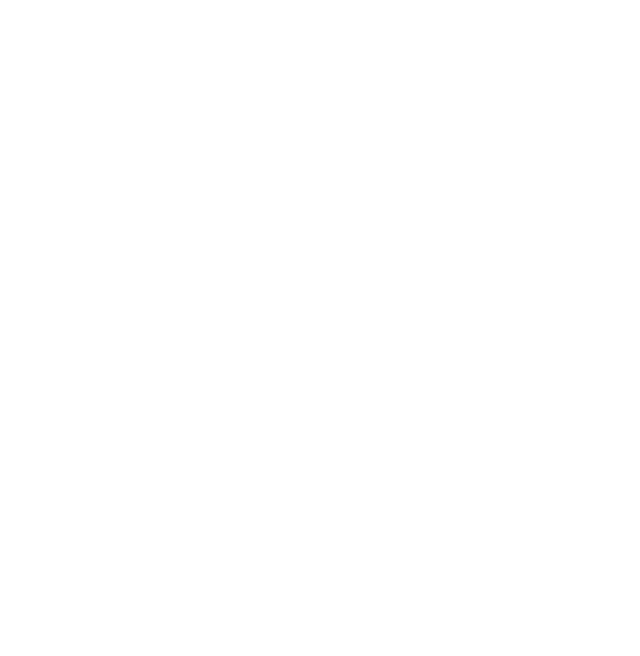
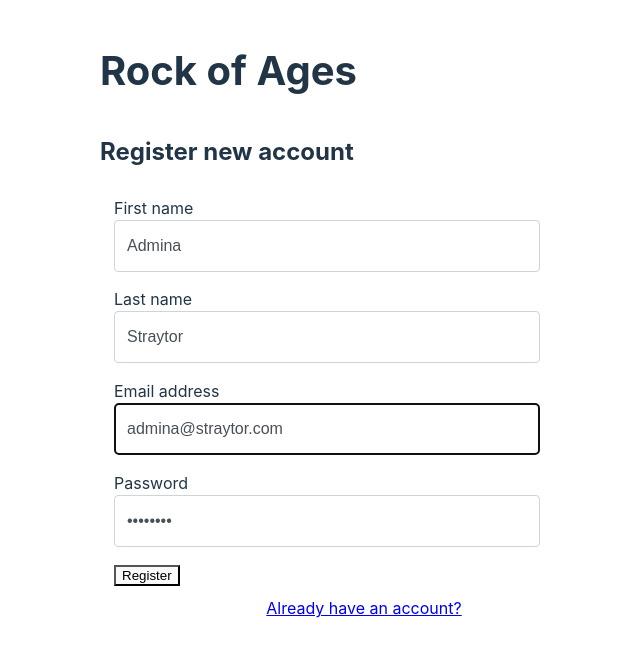
Before and after one commit to ccote95/gamerrater_client, a React (Vite) app: page /register in a window 1280 px wide. Before the commit this address had no page. Shown: the top 656 px of the page, without its empty margins (276-916 px from the left). Built offline with nearby package versions, Linux system fonts and the light colour scheme.

Commit message:
Rendered all games added routes for Games also added Games to the navbar

```diff
--- a/src/Components/ApplicationViews.jsx
+++ b/src/Components/ApplicationViews.jsx
@@ -2,6 +2,8 @@
 import { Login } from "./Pages/Login.jsx"
 import { Home } from "./Pages/Home.jsx"
 import { Authorized } from "./Authorized.jsx"
+import { AllGames } from "./Pages/allGames.jsx"
+import { Register } from "./Pages/Register.jsx"
 
 export const ApplicationViews= () => {
 
@@ -9,9 +11,11 @@
 
     return (
         <Routes>
-            <Route path="/login" element={<Login/>}></Route>
+            <Route path="/login" element={<Login/>}/>
+            <Route path="/register" element={<Register />} />
             <Route element={<Authorized />}>
                 <Route path="/" element={<Home/>}/>
+                <Route path="/allgames" element={<AllGames/>}/>
 
             </Route>
         </Routes>
--- a/src/Components/Nav.jsx
+++ b/src/Components/Nav.jsx
@@ -6,7 +6,7 @@
     return (
         <ul className="navbar pb-10">
             <li className="navbar__item pl-10">
-                <NavLink className="text-left underline text-blue-600 hover:text-purple-700" to={"/allrocks"}>All Rocks</NavLink>
+                <NavLink className="text-left underline text-blue-600 hover:text-purple-700" to={"/allgames"}>All Games</NavLink>
             </li>
             <li className="navbar__item">
                 <NavLink className="text-left underline text-blue-600 hover:text-purple-700" to={"/create"}>Collect a Rock</NavLink>
--- /dev/null
+++ b/src/Components/Pages/Register.jsx
@@ -0,0 +1,99 @@
+import React, { useRef, useState } from "react"
+import { Link, useNavigate } from "react-router-dom";
+import "./Login.css"
+
+export const Register = () => {
+    const [email, setEmail] = useState("admina@straytor.com")
+    const [password, setPassword] = useState("straytor")
+    const [firstName, setFirstName] = useState("Admina")
+    const [lastName, setLastName] = useState("Straytor")
+    const existDialog = useRef()
+    const navigate = useNavigate()
+
+    const handleRegister = (e) => {
+        e.preventDefault()
+        fetch(`http://localhost:8000/register`, {
+            method: "POST",
+            body: JSON.stringify({
+                email,
+                password,
+                first_name: firstName,
+                last_name: lastName
+            }),
+            headers: {
+                "Content-Type": "application/json"
+            }
+        })
+            .then(res => res.json())
+            .then(authInfo => {
+                if (authInfo && authInfo.token) {
+                    localStorage.setItem("rock_token", JSON.stringify(authInfo))
+                    navigate("/")
+                } else {
+                    existDialog.current.showModal()
+                }
+            })
+    }
+
+    return (
+        <main className="container--login">
+            <dialog className="dialog dialog--auth" ref={existDialog}>
+                <div>User does not exist</div>
+                <button className="button--close" onClick={e => existDialog.current.close()}>Close</button>
+            </dialog>
+
+            <section>
+                <form className="form--login" onSubmit={handleRegister}>
+                    <h1 className="text-4xl mt-7 mb-3">Rock of Ages</h1>
+                    <h2 className="text-xl mb-10">Register new account</h2>
+                    <fieldset className="mb-4">
+                        <label htmlFor="firstName"> First name </label>
+                        <input type="text" id="firstName"
+                            value={firstName}
+                            onChange={evt => setFirstName(evt.target.value)}
+                            className="form-control"
+                            placeholder=""
+                            required autoFocus />
+                    </fieldset>
+                    <fieldset className="mb-4">
+                        <label htmlFor="lastName"> Last name </label>
+                        <input type="text" id="lastName"
+                            value={lastName}
+                            onChange={evt => setLastName(evt.target.value)}
+                            className="form-control"
+                            placeholder=""
+                            required autoFocus />
+                    </fieldset>
+                    <fieldset className="mb-4">
+                        <label htmlFor="inputEmail"> Email address </label>
+                        <input type="email" id="inputEmail"
+                            value={email}
+                            onChange={evt => setEmail(evt.target.value)}
+                            className="form-control"
+                            placeholder="Email address"
+                            required autoFocus />
+                    </fieldset>
+                    <fieldset className="mb-4">
+                        <label htmlFor="inputPassword"> Password </label>
+                        <input type="password" id="inputPassword"
+                            value={password}
+                            onChange={evt => setPassword(evt.target.value)}
+                            className="form-control"
+                            placeholder="Password"
+                        />
+                    </fieldset>
+                    <fieldset>
+                        <button type="submit" className="button p-3 rounded-md bg-blue-800 text-blue-100">
+                            Register
+                        </button>
+                    </fieldset>
+                </form>
+            </section>
+            <div className="loginLinks">
+                <section className="link--register">
+                    <Link className="underline text-blue-600 hover:text-blue-800 visited:text-purple-600" to="/login">Already have an account?</Link>
+                </section>
+            </div>
+        </main>
+    )
+}
--- a/src/Components/Pages/allGames.jsx
+++ b/src/Components/Pages/allGames.jsx
@@ -12,6 +12,12 @@
 
 
     return (
-        <>Hello</>
+        <div>
+            {games.map(game =>
+                <div key={game.id}>
+                    {game.title}
+                </div>
+            )}
+        </div>
     )
 }
```
